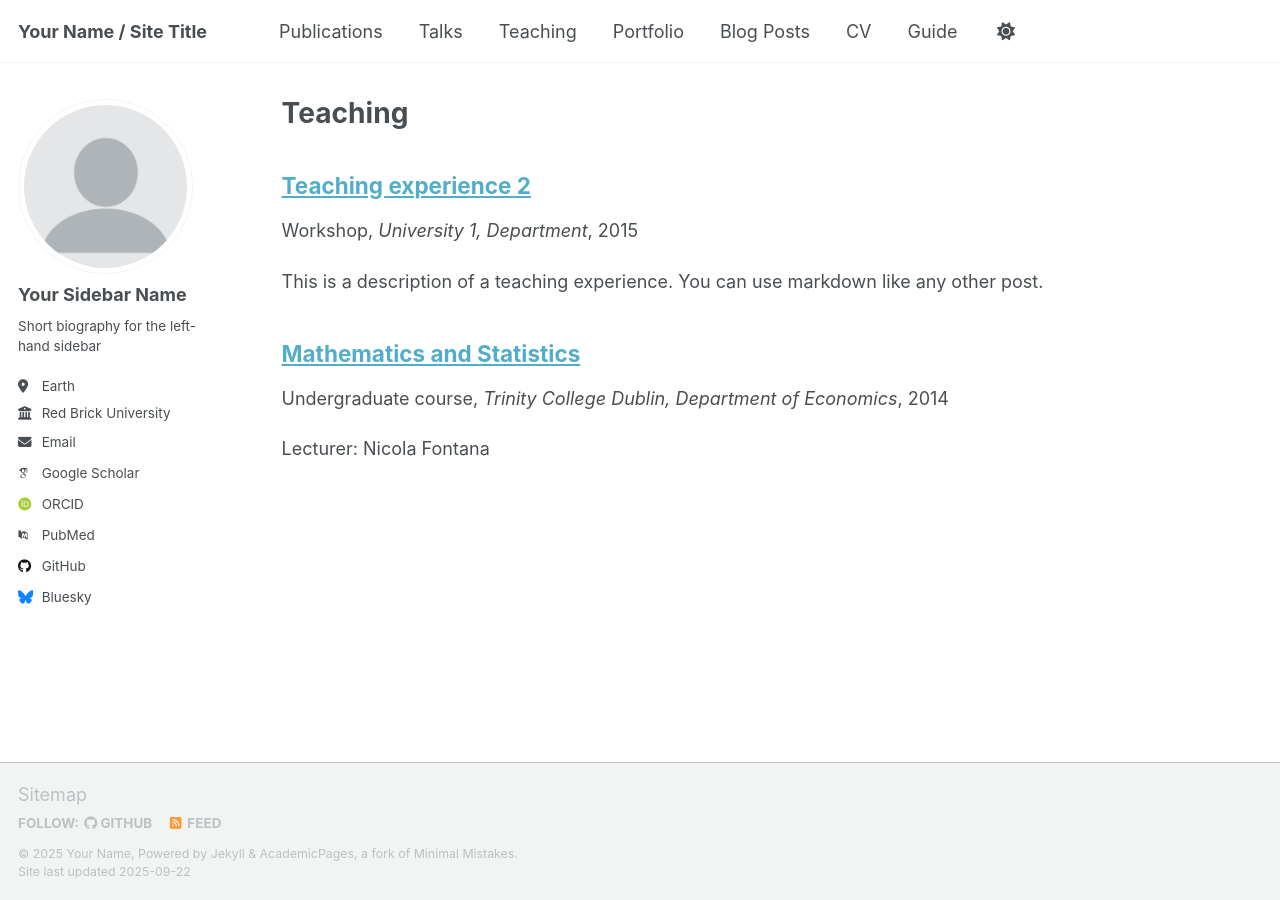
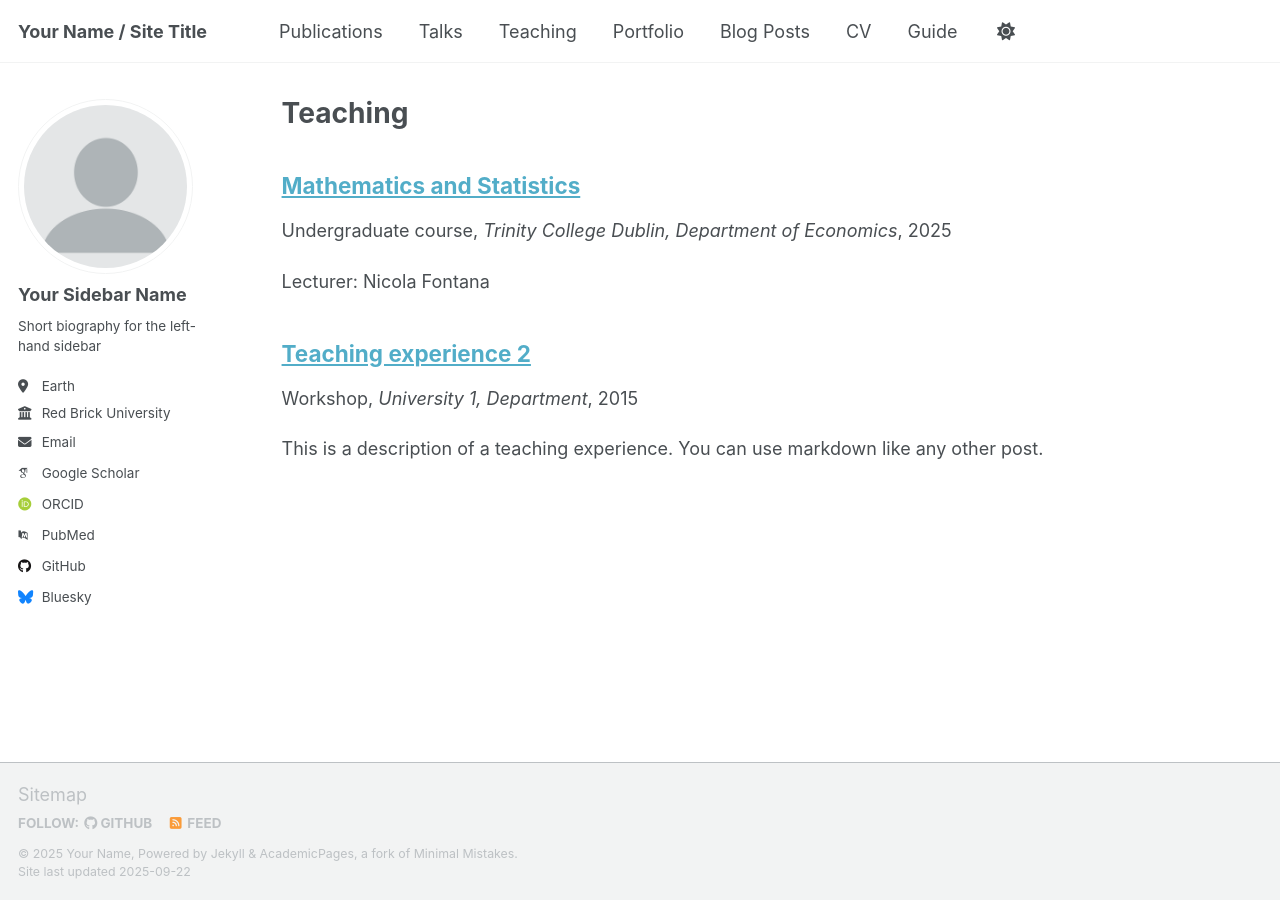
Before and after one commit to conteg/research_website, a Jekyll site: the page built from _pages/teaching.html, in a window 1280 px wide. Built offline with Jekyll 4.4.1, drawn with Linux system fonts in a browser that asks for light colours; some web fonts are replaced; a script that is not in the unit is left out.

Commit message:
Update 2014-spring-teaching-1.md

```diff
--- a/_teaching/2014-spring-teaching-1.md
+++ b/_teaching/2014-spring-teaching-1.md
@@ -4,7 +4,7 @@ collection: teaching
 type: "Undergraduate course"
 permalink: /teaching/2014-spring-teaching-1
 venue: "Trinity College Dublin, Department of Economics"
-date: 2014-01-01
+date: Fall 2022, 2025
 location: "Dublin, Ireland"
 ---
 
```
